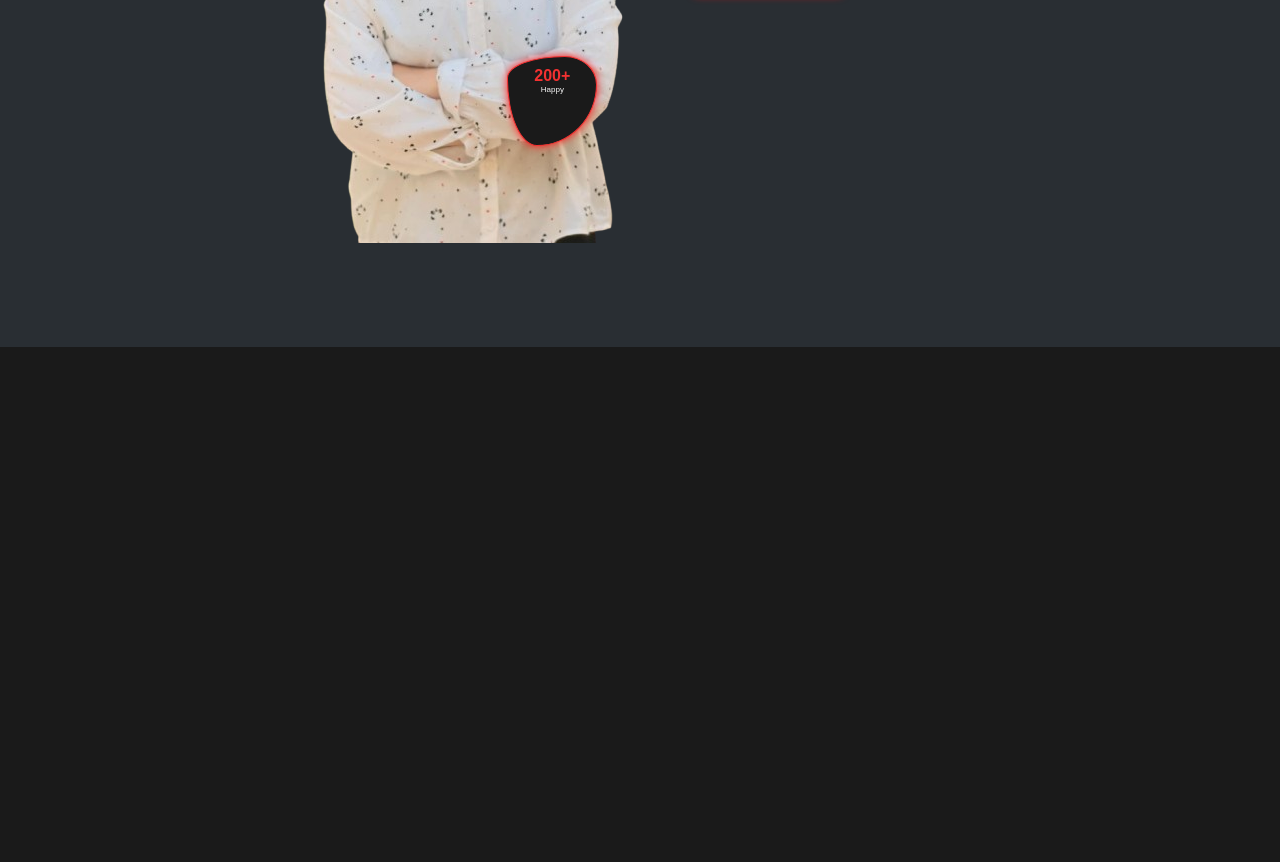
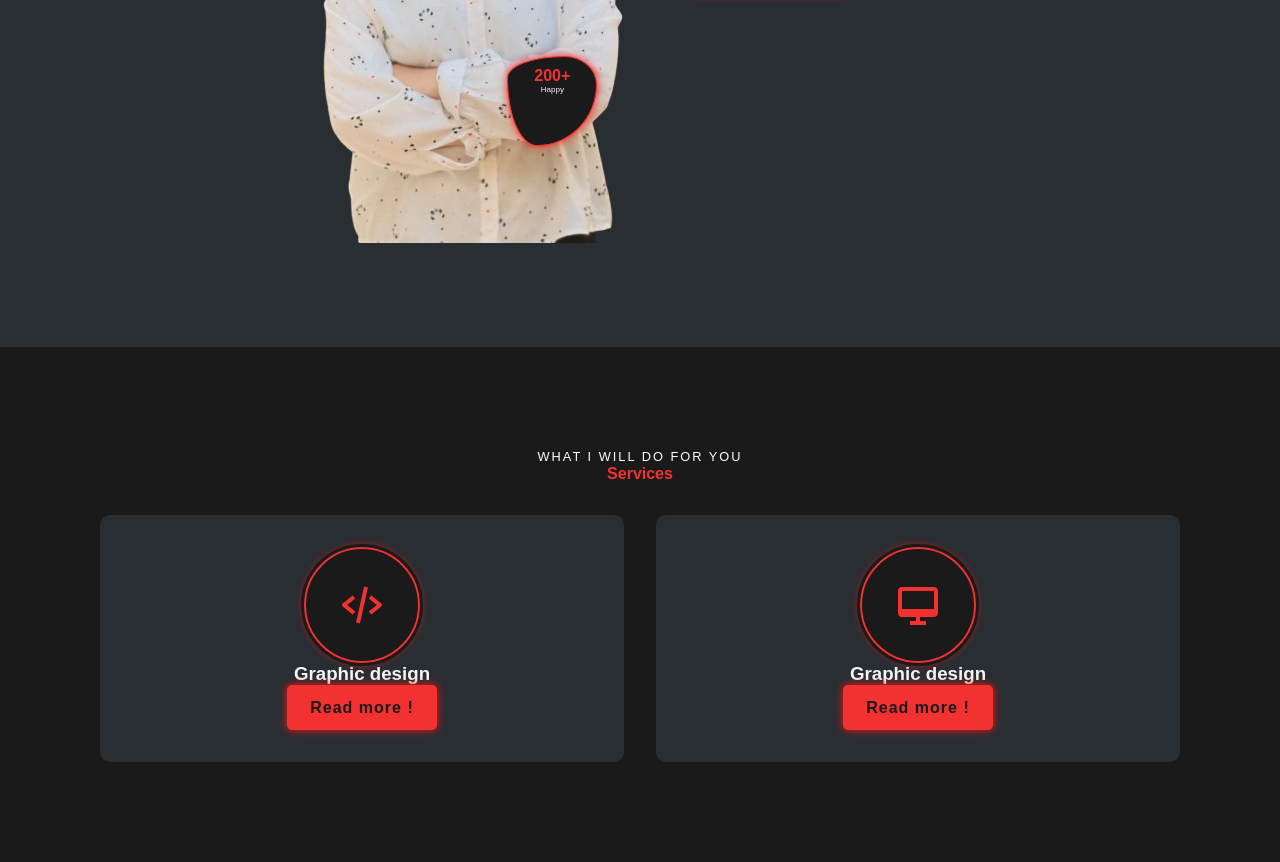
Before and after one commit to cyrinefakhfakh/NewPortfolio, a plain HTML site: page index.html in a window 1280 px wide. Shown: the part 1361-2223 px from the top of the page. Before the commit the page ends 1708 px from the top, so only its background shows below. Drawn offline with nearby package versions, Linux system fonts and the light colour scheme.

```diff
--- a/index.html
+++ b/index.html
@@ -180,6 +180,38 @@
         </div>
       </section>
 
+        <!-- Services -->
+
+
+        <section id="services" class="services">
+
+            <div class="main-text">
+                <span>What I will do for you</span>
+                <h2>Services</h2>
+            </div>
+            <div class="section-services">
+                <div class="service-box">
+                    <i class='bx bx-code-alt service-icon' ></i>
+                    <h3>Graphic design</h3>
+                    <p> </p>
+                    <div class="btn-box service-btn">
+                        <a href="#" class="btn">Read more !</a>
+                    </div>
+                </div>
+
+                <div class="service-box">
+                    <i class='bx bx-desktop service-icon' ></i>
+                    <h3>Graphic design</h3>
+                    <p> </p>
+                    <div class="btn-box service-btn">
+                        <a href="#" class="btn">Read more !</a>
+                    </div>
+                </div>
+
+            </div>
+
+        </section>
+
     <script src="script.js"></script>
 
 </body>
--- a/style.css
+++ b/style.css
@@ -338,14 +338,61 @@ social-icons{
     font-size: 1rem;
     font-weight: 600;
 
+}
+.main-text{
+    width: 100%;
+    text-align: center;
+    margin-bottom: 2rem;
+    color: var(--hover-color);
+}
+.main-text h2{
+    font-size: var(--normal-font);
+    font-weight: 700;
+}
+.main-text span{
+    color: #fdfdfd;
+    font-size: .8rem;
+    font-weight: 200;
+    letter-spacing: 2px;
+    text-transform: uppercase;
 
 }
+.section-services{
+    display: flex;
+    justify-content: center;
+    align-items: center;
+    flex-wrap: wrap;
+    grid-gap: 2rem;
+}
+.section-services .service-box{
+    flex: 1 1 18rem;
+    padding: 2rem 1rem 2rem;
+    text-align: center;
+    background: var(--secon-bg-color);
+    transition: transform .4s;
+    border-radius:10px;
 
-
-
-
-
-
+}
+.service-btn{
+    width: auto;
+    justify-content: center;
+}
+.service-box:hover{
+    transform: translateY(-.7rem);
+}
+.service-icon{
+    border: 2px solid var(--hover-color);
+    padding: 2rem;
+    background: var(--bg-color);
+    display: flex;
+    align-items: center;
+    font-size: 3rem;
+    border-radius: 50%;
+    position: relative;
+    color: var(--hover-color);
+    box-shadow: var(--neon-box-shadow);
+    outline: 3px solid var(--bg-color);
+}
 
 
 
```
